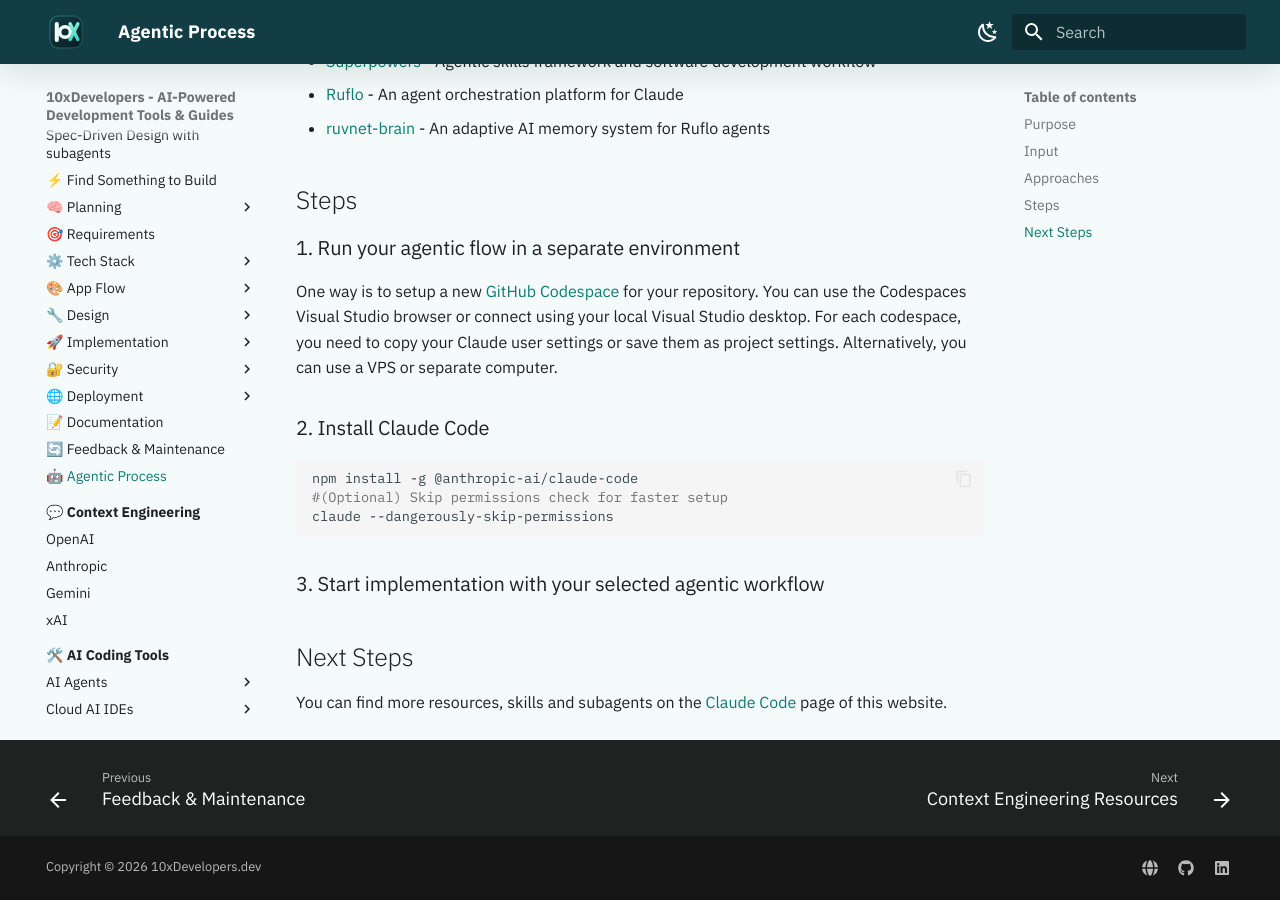
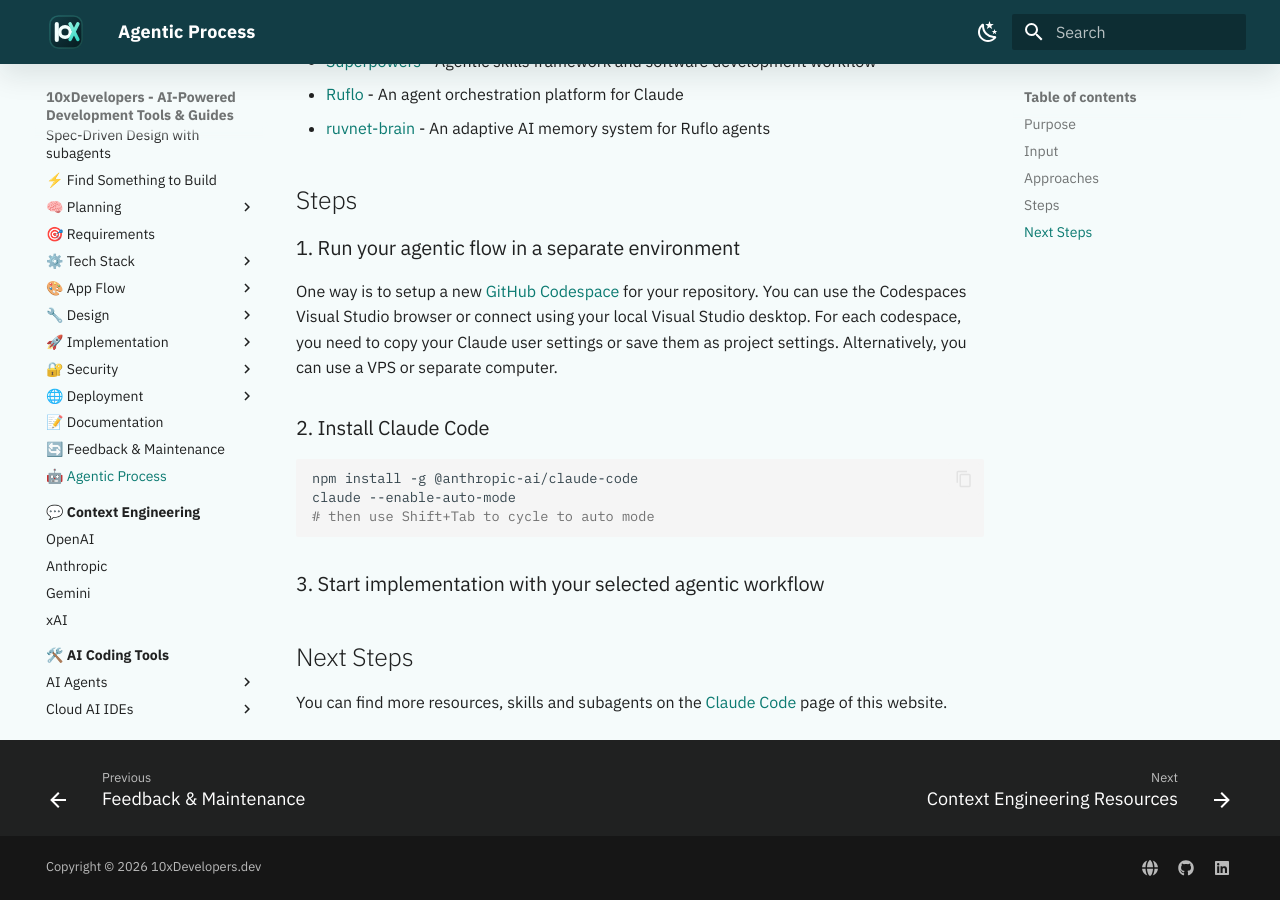
Before and after one commit to shlomoc/10xdev, an MkDocs documentation site: the page built from docs/structured/agentic/index.md, in a window 1280 px wide and 900 px high, scrolled down 867 px. Built offline with MkDocs 1.6.1 and Material for MkDocs 9.7.7, drawn with Linux system fonts in a browser that asks for light colours.

Commit message:
Latest doc updates

````diff
--- a/docs/structured/agentic/index.md
+++ b/docs/structured/agentic/index.md
@@ -32,8 +32,9 @@ One way is to setup a new [GitHub Codespace](https://github.com/codespaces/) for
 
 ```bash
 npm install -g @anthropic-ai/claude-code
-#(Optional) Skip permissions check for faster setup
-claude --dangerously-skip-permissions
+claude --enable-auto-mode
+# then use Shift+Tab to cycle to auto mode
+
 ```
 
 ### 3. Start implementation with your selected agentic workflow
````
Also changed, not shown: docs/index.md (+1 -1 lines), docs/resources/community/index.md (+3 -0 lines), docs/resources/tools/index.md (+2 -1 lines), docs/structured/claude-code-with-subagents.md (+2 -0 lines), docs/img/adlc.jpeg (added).
